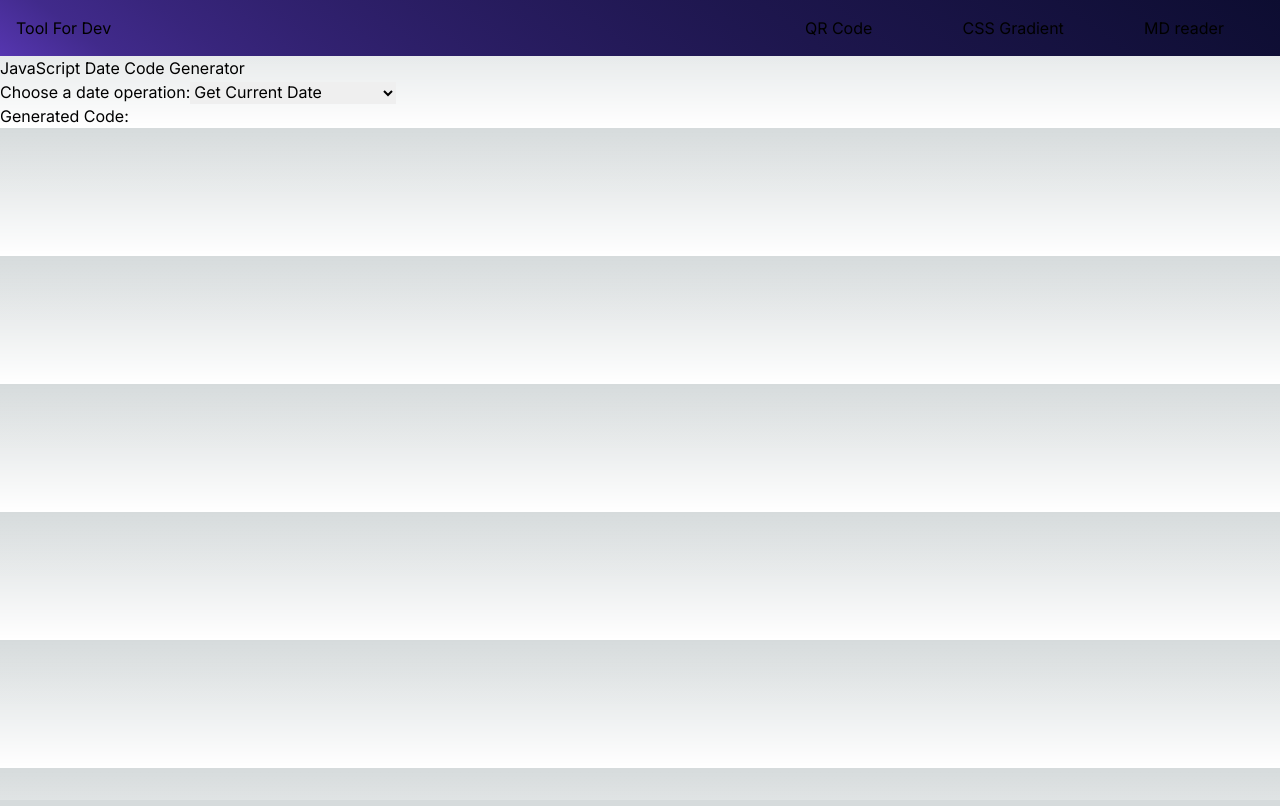
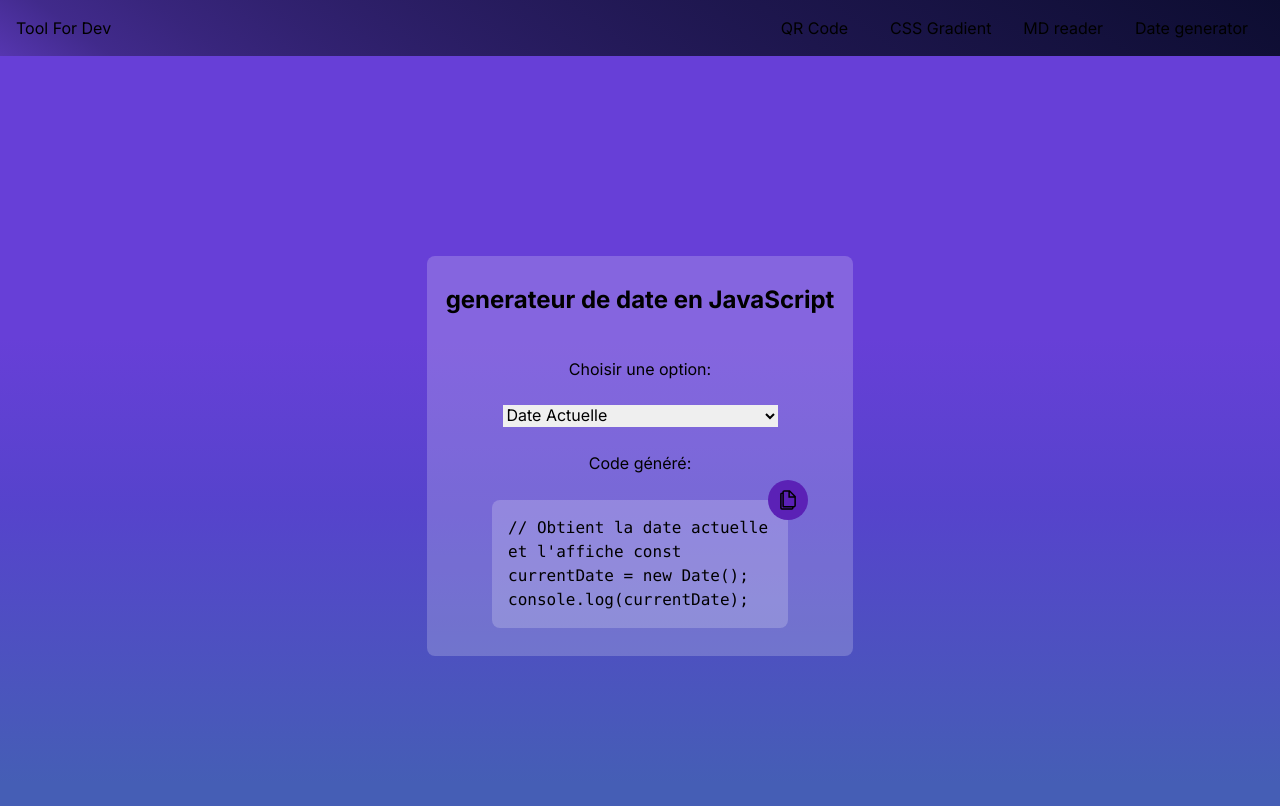
Before and after one commit to jonathanbensadoun/Tool, a Next.js app: page /date-generator in a window 1280 px wide. Shown: the top 806 px of the page. Built offline with nearby package versions, Linux system fonts and the light colour scheme.

Commit message:
add date generator

```diff
--- a/package.json
+++ b/package.json
@@ -14,6 +14,7 @@
     "next": "14.2.5",
     "react": "^18",
     "react-dom": "^18",
+    "react-icons": "^5.3.0",
     "react-markdown": "^9.0.1",
     "react-qr-code": "^2.0.15"
   },
--- a/src/app/date-generator/page.tsx
+++ b/src/app/date-generator/page.tsx
@@ -1,9 +1,12 @@
 "use client";
-import React, { useState } from "react";
-
+import React, { useEffect, useState } from "react";
+import { IoMdCopy } from "react-icons/io";
 const DateGenerator = () => {
   const [selectedOption, setSelectedOption] = useState("currentDate");
-  const [generatedCode, setGeneratedCode] = useState("");
+  const [generatedCode, setGeneratedCode] =
+    useState(`// Obtient la date actuelle et l'affiche
+    const currentDate = new Date();
+    console.log(currentDate);`);
 
   const handleOptionChange = (e: React.ChangeEvent<HTMLSelectElement>) => {
     setSelectedOption(e.target.value);
@@ -14,44 +17,121 @@ const DateGenerator = () => {
     let code = "";
     switch (option) {
       case "currentDate":
-        code = `const currentDate = new Date();\nconsole.log(currentDate);`;
+        code = `// Obtient la date actuelle et l'affiche
+  const currentDate = new Date();
+  console.log(currentDate);`;
         break;
       case "formatDate":
-        code = `const date = new Date();\nconst formattedDate = date.toLocaleDateString('en-US');\nconsole.log(formattedDate);`;
+        code = `// Formate la date actuelle selon le format américain (mm/jj/aaaa)
+  const date = new Date();
+  const formattedDate = date.toLocaleDateString('en-US');
+  console.log(formattedDate);`;
+        break;
+      case "formatDateFrench":
+        code = `// Formate la date en français (ex: 2 août 2024)
+    const date = new Date('2024-08-02'); // Exemple de date
+    const formattedDate = date.toLocaleString('fr-FR', {
+      year: 'numeric',
+      month: 'long',
+      day: 'numeric'
+    });
+    console.log(formattedDate);`;
         break;
       case "addDays":
-        code = `const date = new Date();\ndate.setDate(date.getDate() + 5);\nconsole.log(date);`;
+        code = `// Ajoute 5 jours à la date actuelle
+  const date = new Date();
+  date.setDate(date.getDate() + 5);
+  console.log(date);`;
         break;
       case "subtractDays":
-        code = `const date = new Date();\ndate.setDate(date.getDate() - 5);\nconsole.log(date);`;
+        code = `// Soustrait 5 jours de la date actuelle
+  const date = new Date();
+  date.setDate(date.getDate() - 5);
+  console.log(date);`;
         break;
       case "differenceInDays":
-        code = `const date1 = new Date('2024-08-22');\nconst date2 = new Date();\nconst diffTime = Math.abs(date2.getTime() - date1.getTime());\nconst diffDays = Math.ceil(diffTime / (1000 * 60 * 60 * 24));\nconsole.log(diffDays);`;
+        code = `// Calcule la différence en jours entre deux dates
+  const date1 = new Date('2024-08-22');
+  const date2 = new Date();
+  const diffTime = Math.abs(date2.getTime() - date1.getTime());
+  const diffDays = Math.ceil(diffTime / (1000 * 60 * 60 * 24));
+  console.log(diffDays);`;
+        break;
+      case "startOfMonth":
+        code = `// Obtient le premier jour du mois en cours
+  const date = new Date();
+  const startOfMonth = new Date(date.getFullYear(), date.getMonth(), 1);
+  console.log(startOfMonth);`;
+        break;
+      case "endOfMonth":
+        code = `// Obtient le dernier jour du mois en cours
+  const date = new Date();
+  const endOfMonth = new Date(date.getFullYear(), date.getMonth() + 1, 0);
+  console.log(endOfMonth);`;
+        break;
+      case "isWeekend":
+        code = `// Vérifie si la date actuelle est un week-end
+  const date = new Date();
+  const isWeekend = date.getDay() === 0 || date.getDay() === 6;
+  console.log(isWeekend ? "C'est le week-end!" : "Ce n'est pas le week-end.");`;
+        break;
+      case "addMonths":
+        code = `// Ajoute 3 mois à la date actuelle
+  const date = new Date();
+  date.setMonth(date.getMonth() + 3);
+  console.log(date);`;
+        break;
+      case "formatCustom":
+        code = `// Formate la date selon un format personnalisé (jj/mm/aaaa)
+  const date = new Date();
+  const formatCustom = (date) => {
+    const day = String(date.getDate()).padStart(2, '0');
+    const month = String(date.getMonth() + 1).padStart(2, '0');
+    const year = date.getFullYear();
+    return \`\${day}/\${month}/\${year}\`;
+  };
+  console.log(formatCustom(date));`;
         break;
       default:
-        code = "";
+        code = "// Option non reconnue";
     }
     setGeneratedCode(code);
   };
 
   return (
-    <div>
-      <h1>JavaScript Date Code Generator</h1>
-      <label htmlFor="dateOptions">Choose a date operation:</label>
+    <div className="bg-36 flex flex-col justify-center items-center h-screen">
+      <div className="xl:w-1/3 bg-white p-4 rounded-lg bg-opacity-20 flex flex-col justify-around items-center h-1/2 ">
+        <h2 className="text-2xl font-bold mb-4">
+          generateur de date en JavaScript
+        </h2>
+        <label htmlFor="dateOptions">Choisir une option:</label>
         <select
           id="dateOptions"
           value={selectedOption}
           onChange={handleOptionChange}
+          className="text-black"
         >
-        <option value="currentDate">Get Current Date</option>
+          <option value="currentDate">Date Actuelle</option>
           <option value="formatDate">Format Date</option>
-        <option value="addDays">Add Days to Date</option>
-        <option value="subtractDays">Subtract Days from Date</option>
-        <option value="differenceInDays">Difference in Days</option>
+          <option value="addDays">Ajouter des Jours à la Date</option>
+          <option value="subtractDays">Soustraire des Jours de la Date</option>
+          <option value="differenceInDays">Différence en Jours</option>
+          <option value="startOfMonth">Début du Mois</option>
+          <option value="endOfMonth">Fin du Mois</option>
+          <option value="isWeekend">Est-ce le Week-end?</option>
+          <option value="addMonths">Ajouter des Mois à la Date</option>
+          <option value="formatCustom">Format Personnalisé (jj/mm/aaaa)</option>
+          <option value="formatDateFrench">Format Date en Français</option>
         </select>
 
-      <h2>Generated Code:</h2>
-      <pre>{generatedCode}</pre>
+        <h2>Code généré:</h2>
+        <div className="flex flex-col justify-start items-center w-3/4 relative bg-white bg-opacity-20 p-4 rounded-lg">
+          <div className="bg-violet-800 p-2 rounded-full w-10 h-10 absolute -right-5 -top-5">
+            <IoMdCopy className="text-2xl" />
+          </div>
+          <code>{generatedCode}</code>
+        </div>
+      </div>
     </div>
   );
 };
--- a/src/component/Navbar/Navbar.tsx
+++ b/src/component/Navbar/Navbar.tsx
@@ -24,6 +24,9 @@ const Navbar: React.FC = () => {
         <li>
           <Link href="/md-reader">MD reader</Link>
         </li>
+        <li>
+          <Link href="/date-generator">Date generator</Link>
+        </li>
       </ul>
     </nav>
   );
```
Also changed, not shown: 1 other file (tests, documents, lock files or other folders). Lines whose indentation alone changed are shown as unchanged.
